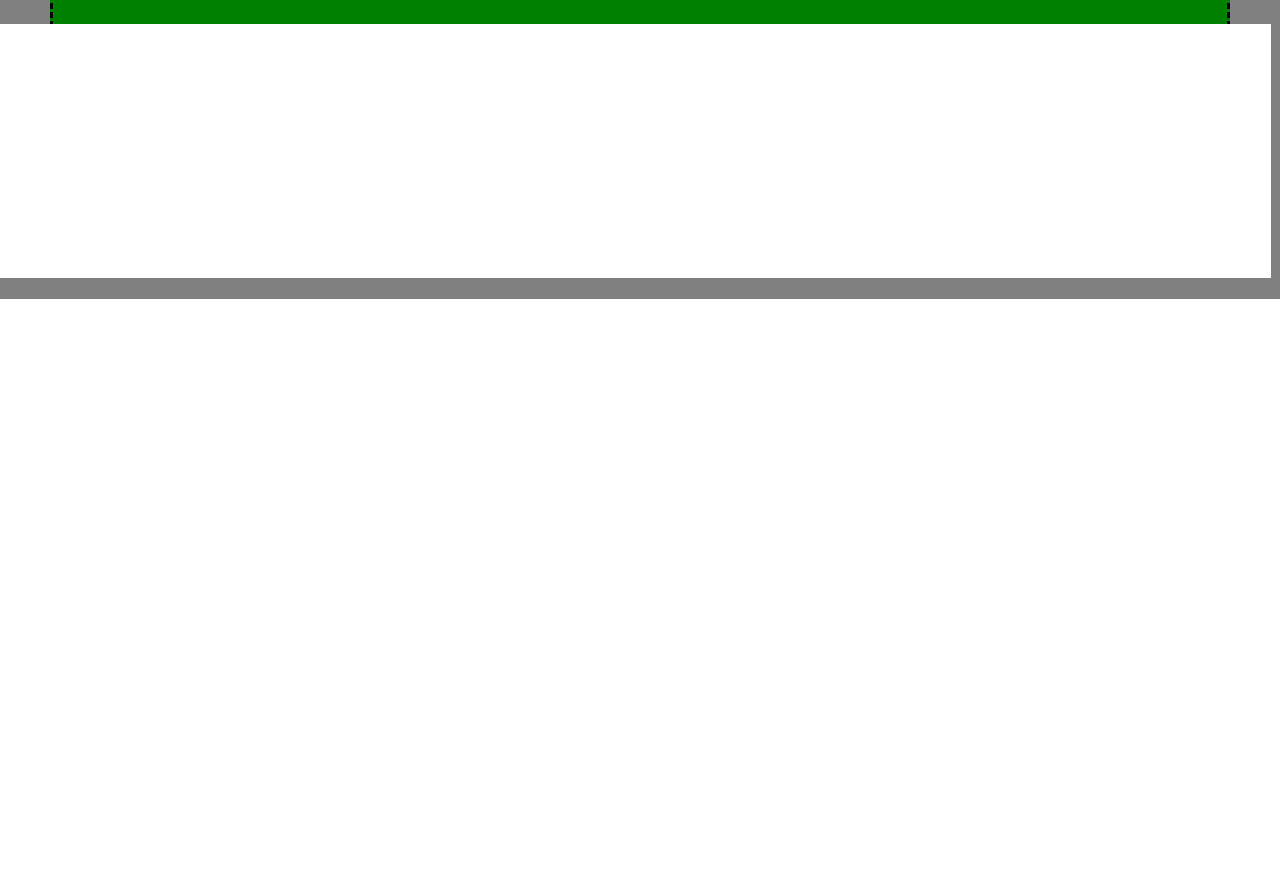
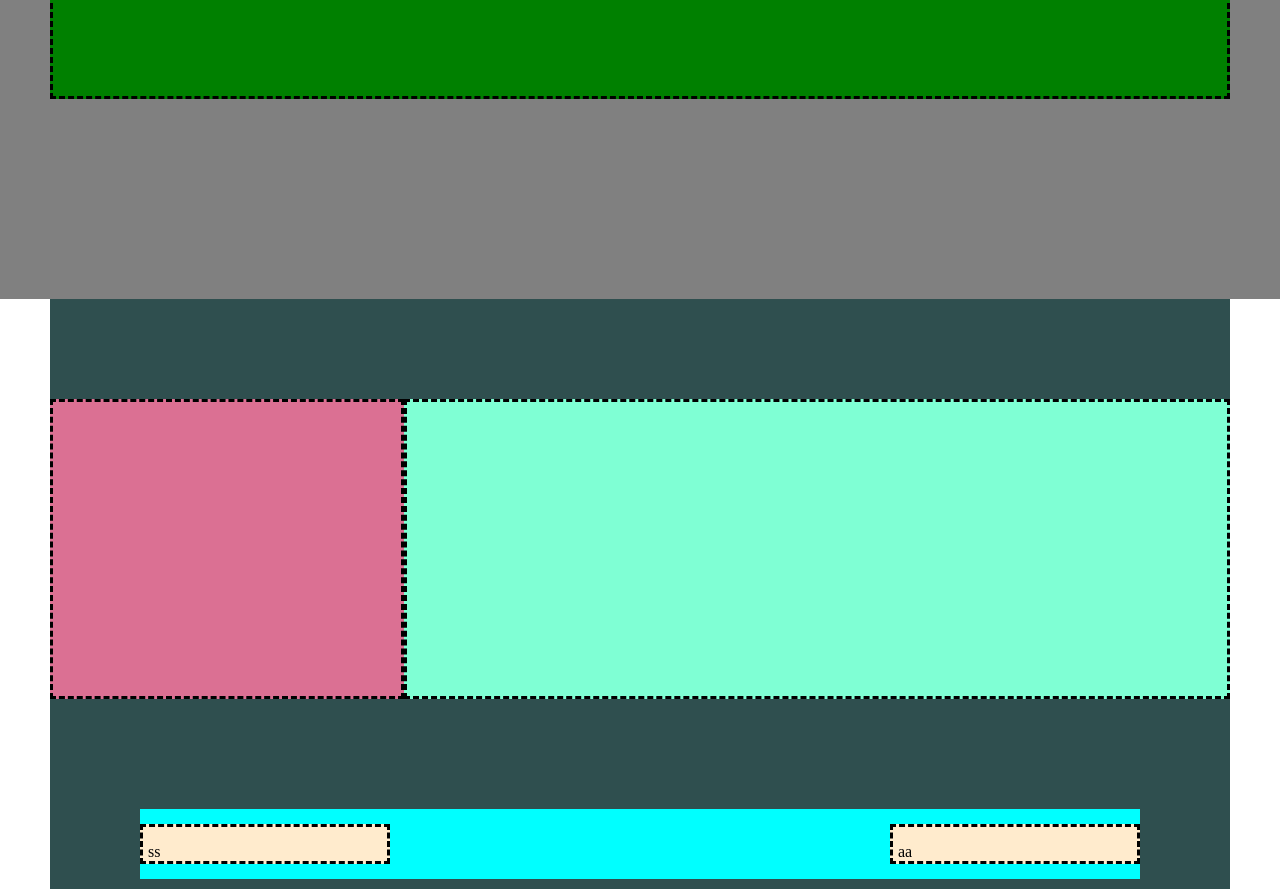
Before and after one commit to ClaudioPerrone/htmlcss-struttura-discord, a plain HTML site: page index.html in a window 1280 px wide. Shown: the part 2771-3660 px from the top of the page. Before the commit the page ends 3070 px from the top, so only its background shows below. Drawn offline with Linux system fonts and the light colour scheme.

Commit message:
Feat: added footer

```diff
--- a/index.html
+++ b/index.html
@@ -48,10 +48,20 @@
             </div>
         </div>
 
-
-
-
-
+    <footer>
+        <div class="fifth">
+            <div class="fifth-dark">
+                <div class="dark-box"></div>
+                <div class="other-dark-box"></div>
+            </div>
+        </div>
+        <div class="footer">
+            <div class="sfondo">
+                <div class="logo-left">ss</div>
+                <div class="button-right">aa</div>
+            </div>
+        </div>
+    </footer>
     </main>
 </body>
 </html>
--- a/style.css
+++ b/style.css
@@ -14,7 +14,6 @@ header
 {
     background-color: #add8e6;
     padding: 10px 0;
-
 }
 .header-box
 {
@@ -24,7 +23,6 @@ header
     height: 50px;
     margin: 0 auto;
     line-height: 50px;
-
 }
 .logo
 {
@@ -65,7 +63,6 @@ header
     height: 300px;
     background-color: palevioletred;
     border: 3px dashed black;
-
 }
 /*---------------------------
         FIRST WHITE BG
@@ -167,3 +164,70 @@ header
     background-color: green;
     border: 3px dashed black;
 }
+/*---------------------------
+    FIFTH (FIRST FOOTER)
+---------------------------*/
+.fifth-dark
+{
+    display: flex;
+    justify-content: center;
+    align-items: center;
+    width: 1180px;
+    height: 500px;
+    background-color: darkslategrey;
+    margin: 0 auto;
+}
+.dark-box
+{
+    width: 30%;
+    height: 300px;
+    background-color: palevioletred;
+    border: 3px dashed black;
+}
+.other-dark-box
+{
+    width: 70%;
+    height: 300px;
+    background-color: aquamarine;
+    border: 3px dashed black;
+}
+/*---------------------------
+            FOOTER
+---------------------------*/
+.footer
+{
+    display: flex;
+    justify-content: center;
+    align-items: center ;
+    width: 1180px;
+    height: 90px;
+    margin: 0 auto;
+    line-height: 50px;
+    background-color: darkslategray;
+}
+.sfondo
+{
+    display: flex;
+    justify-content: space-between;
+    align-items: center;
+    width: 1000px;
+    background-color: aqua;
+    height: 70px;
+}
+
+.logo-left
+{
+    width: 25%;
+    height: 40px;
+    background-color: blanchedalmond;
+    border: 3px dashed black;
+    padding-left: 5px;
+}
+.button-right
+{
+    width: 25%;
+    height: 40px;
+    background-color: blanchedalmond;
+    border: 3px dashed black;
+    padding-left: 5px;
+}
```
